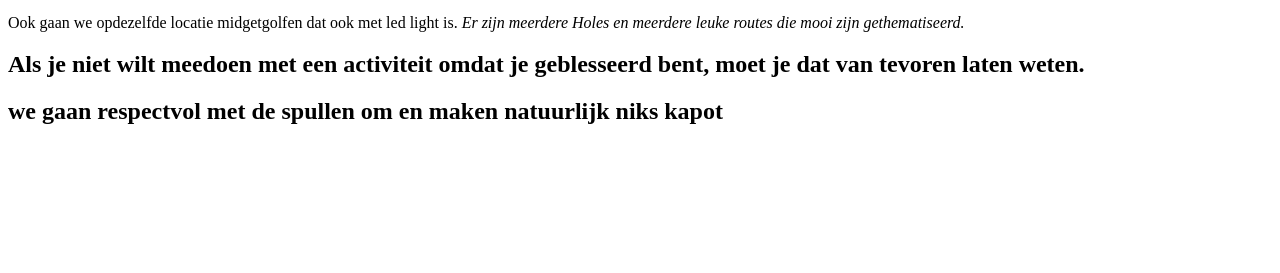
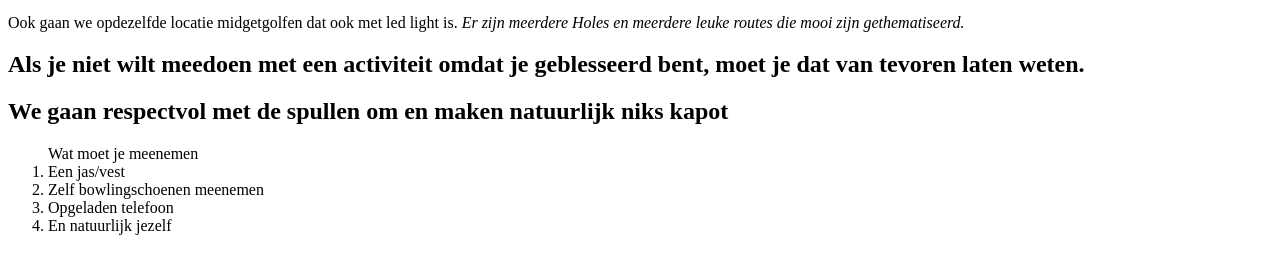
Before and after one commit to Teun820/html-weekopdracht-2-bouwen, a plain HTML site: page index.html in a window 1280 px wide. Shown: the part 283-556 px from the top of the page. Drawn offline with Linux system fonts and the light colour scheme.

Commit message:
WebLab Run 20-11-2026 11:46:34 (UTC+01:00)

```diff
--- a/index.html
+++ b/index.html
@@ -32,4 +32,11 @@
 </body>
 <h2>  <b> Als je niet wilt meedoen met een activiteit omdat je geblesseerd bent, moet je dat van tevoren laten weten. </b> </h2>
 
-<h2> <strong> we gaan respectvol met de spullen om en maken natuurlijk niks kapot </strong> </h2>
+<h2> <strong> We gaan respectvol met de spullen om en maken natuurlijk niks kapot </strong> </h2>
+
+<ol> Wat moet je meenemen
+<li> Een jas/vest </li>
+<li> Zelf bowlingschoenen meenemen </li>
+<li> Opgeladen telefoon </li>
+<li> En natuurlijk jezelf </li>
+</ol>
```
Also changed, not shown: 1 other file.
